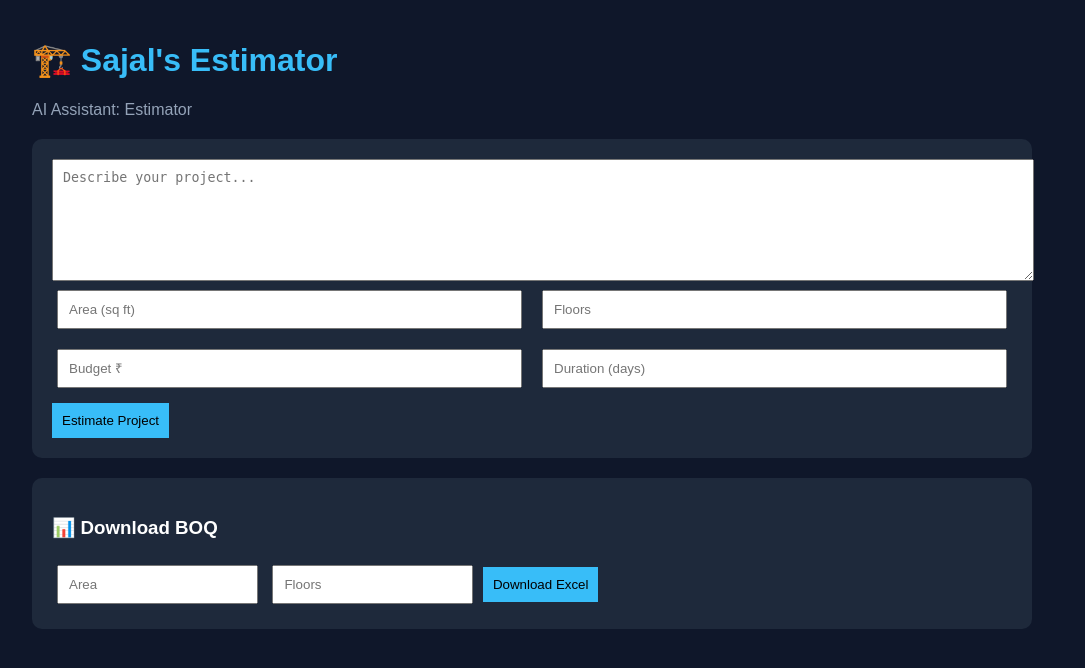
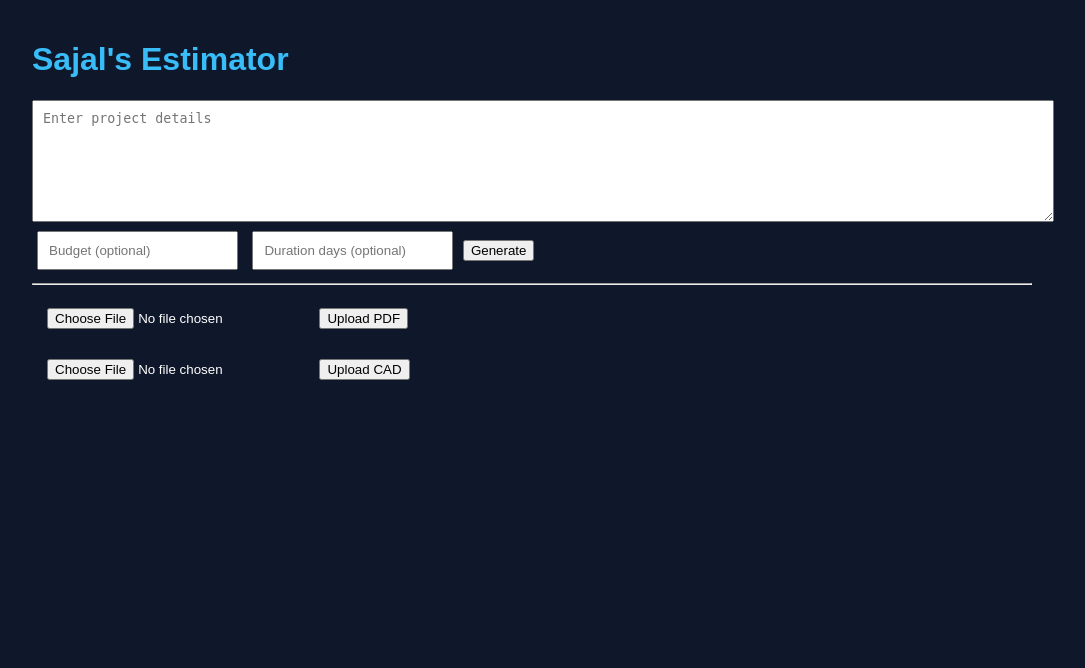
Before and after one commit to easywriter21/sajals-estimator-backend, a FastAPI app: page / in a window 1280 px wide. Shown: the top 668 px of the page, without its empty margins (108-1193 px from the left). Run offline with FastAPI, Linux system fonts and the light colour scheme.

Commit message:
Update index.html

```diff
--- a/templates/index.html
+++ b/templates/index.html
@@ -1,47 +1,32 @@
 <!DOCTYPE html>
 <html>
 <head>
-<title>Sajal's Estimator</title>
 <link rel="stylesheet" href="/static/style.css">
 </head>
-
 <body>
 
 <div class="container">
 
-<h1>🏗️ Sajal's Estimator</h1>
-<p class="subtitle">AI Assistant: Estimator</p>
+<h1>Sajal's Estimator</h1>
 
-<div class="card">
-
-<form action="/estimate/estimate-ui/" method="post">
-
-<textarea name="text" placeholder="Describe your project..."></textarea>
-
-<div class="grid">
-<input name="builtUpArea" placeholder="Area (sq ft)">
-<input name="floors" placeholder="Floors">
-<input name="budget" placeholder="Budget ₹">
-<input name="duration" placeholder="Duration (days)">
-</div>
-
-<button class="btn">Estimate Project</button>
-
+<form action="/estimate/" method="post">
+<textarea name="text" placeholder="Enter project details"></textarea>
+<input name="budget" placeholder="Budget (optional)">
+<input name="duration" placeholder="Duration days (optional)">
+<button>Generate</button>
 </form>
 
-</div>
+<hr>
 
-<div class="card">
-
-<h3>📊 Download BOQ</h3>
-
-<form action="/excel/" method="post">
-<input name="builtUpArea" placeholder="Area">
-<input name="floors" placeholder="Floors">
-<button class="btn">Download Excel</button>
+<form action="/pdf/upload" method="post" enctype="multipart/form-data">
+<input type="file" name="file">
+<button>Upload PDF</button>
 </form>
 
-</div>
+<form action="/cad/upload" method="post" enctype="multipart/form-data">
+<input type="file" name="file">
+<button>Upload CAD</button>
+</form>
 
 </div>
 
```
